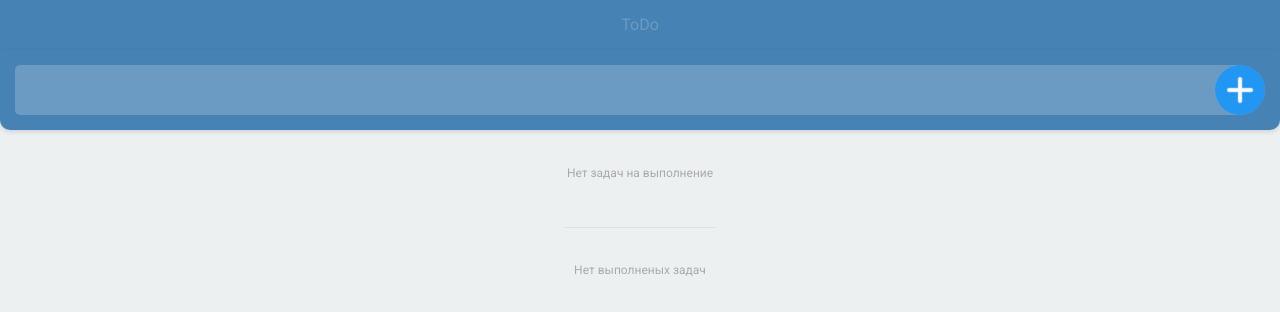
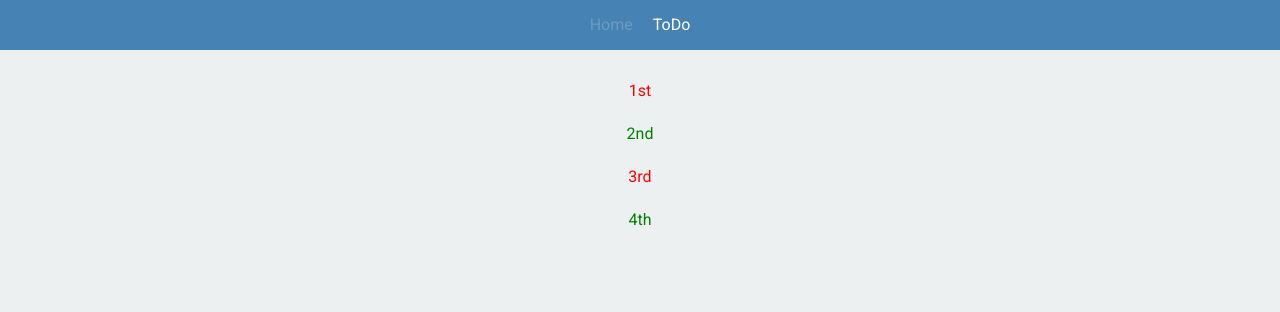
Before and after one commit to abjil/todo, a React (Create React App) app: page /app/ in a window 1280 px wide. Shown: the top 312 px of the page. Built offline with nearby package versions, Linux system fonts and the light colour scheme.

Commit message:
using React Router

```diff
--- a/package.json
+++ b/package.json
@@ -6,6 +6,7 @@
     "cra-template-typescript": "1.2.0",
     "react": "^18.2.0",
     "react-dom": "^18.2.0",
+    "react-router-dom": "^7.1.1",
     "react-scripts": "5.0.1",
     "sonner": "^1.7.2",
     "web-vitals": "^4.2.4"
--- /dev/null
+++ b/src/Pages/404.tsx
@@ -0,0 +1,10 @@
+import { Link } from "react-router-dom"
+
+export const NotFound = () => {
+    return (
+        <div className="container">
+            <h1>Not Found</h1>
+            <Link to="/">To home</Link>
+        </div>
+    )
+}
--- /dev/null
+++ b/src/Pages/HomePage.tsx
@@ -0,0 +1,19 @@
+import { ListItem } from "../components/ListItem/ListItem";
+import { ToDo } from "../models/todo-item";
+
+interface ComponentProps {
+    todos: ToDo[]
+}
+
+export const HomePage = ({ todos }: ComponentProps) => {
+
+    return (
+        <div className="container">
+            {
+                todos.map((todo: ToDo, idx: number) => {
+                    return (<ListItem todo={todo} key={idx} />)
+                })
+            }
+        </div>)
+
+}
--- /dev/null
+++ b/src/Pages/ItemDescription.tsx
@@ -0,0 +1,28 @@
+import { useEffect, useState } from "react"
+import { ToDo } from "../models/todo-item"
+import { useNavigate, useParams } from "react-router-dom"
+
+interface ComponentProps {
+    todos: ToDo[]
+}
+
+export const ItemDescription = ({ todos }: ComponentProps) => {
+    const { id } = useParams();
+    const navigate = useNavigate();
+    const [todo, setTodo] = useState<ToDo>();
+
+    useEffect(() => {
+        const searchTodo = todos.find((todo) => String(todo.id) === id)
+        if (searchTodo) {
+            setTodo(searchTodo)
+        } else {
+            navigate('/404')
+        }
+    }, [todos, id, navigate]);
+
+    return (
+        <div className="container">
+            <h1>{todo?.text}</h1>
+        </div>
+    )
+}
--- a/src/Pages/ToDoListPage.tsx
+++ b/src/Pages/ToDoListPage.tsx
@@ -1,6 +1,5 @@
 import { useState } from "react";
 import { Form } from "../components/Form/Form";
-import { Header } from "../components/Header/Header";
 import { ToDoList } from "../components/ToDoList/ToDoList";
 import { ToDo } from "../models/todo-item";
 import { Toaster, toast } from 'sonner';
@@ -37,7 +36,6 @@
 
     return (
         <>
-            <Header />
             <Toaster position="bottom-right" expand={true} />
             <Form createNewToDo={createNewToDo} />
             <ToDoList todos={todos} updateToDo={updateToDo} deleteToDo={deleteToDo} />
--- a/src/assets/scss/style.scss
+++ b/src/assets/scss/style.scss
@@ -10,3 +10,10 @@
     line-height: 1.429;
     color: black;
 }
+
+.container {
+    display: flex;
+    flex-direction: column;
+    align-items: center;
+    padding: 20px;
+}
--- a/src/components/Header/Header.tsx
+++ b/src/components/Header/Header.tsx
@@ -1,10 +1,16 @@
+import { NavLink } from 'react-router-dom'
 import classes from './Header.module.scss'
 
 export const Header = () => {
+    const getActiveClass = ({ isActive }: { isActive: boolean }): string => {
+        return isActive ? `${classes.active} ${classes.link}` : classes.link
+    }
+
     return (
         <header className={classes.header}>
             <div className={classes.container}>
-                <a href="/" className={`${classes.link} ${classes.active}`}>ToDo</a>
+                <NavLink to="/" className={getActiveClass}>Home</NavLink>
+                <NavLink to="/todo" className={getActiveClass}>ToDo</NavLink>
             </div>
         </header>
     )
--- /dev/null
+++ b/src/components/ListItem/ListItem.module.scss
@@ -0,0 +1,12 @@
+.link {
+    text-decoration: none;
+    padding: 10px;
+}
+
+.done {
+    color: green;
+}
+
+.notDone {
+    color: red;
+}
--- /dev/null
+++ b/src/components/ListItem/ListItem.tsx
@@ -0,0 +1,12 @@
+import { ToDo } from "../../models/todo-item"
+import classes from './ListItem.module.scss'
+
+export const ListItem = ({ todo }: { todo: ToDo }) => {
+    return (
+        <a
+            className={`${classes.link} ${todo.isDone ? classes.done : classes.notDone}`}
+            target="_blank"
+            href={`/app/list/${todo.id}`}
+        >{todo.text}</a>
+    )
+}
--- a/src/index.tsx
+++ b/src/index.tsx
@@ -4,12 +4,68 @@
 import './assets/scss/normalize.scss'
 import './assets/scss/style.scss'
 import { ToDoListPage } from './Pages/ToDoListPage';
+import { createBrowserRouter, RouterProvider } from 'react-router-dom';
+import { HomePage } from './Pages/HomePage';
+import { ToDo } from './models/todo-item';
+import { NotFound } from './Pages/404';
+import { ItemDescription } from './Pages/ItemDescription';
+import { Layout } from './layouts/layout';
+
+
+const todos: ToDo[] = [
+  {
+    id: 0,
+    text: '1st',
+    isDone: false
+  },
+  {
+    id: 1,
+    text: '2nd',
+    isDone: true
+  },
+  {
+    id: 2,
+    text: '3rd',
+    isDone: false
+  },
+  {
+    id: 3,
+    text: '4th',
+    isDone: true
+  }
+]
+
+const router = createBrowserRouter([
+  {
+    path: '/',
+    element: <Layout />,
+    errorElement: <NotFound />,
+    children: [
+      {
+        path: '/',
+        element: <HomePage todos={todos} />,
+      },
+      {
+        path: '/todo',
+        element: <ToDoListPage />,
+      },
+      {
+        path: '/list/:id',
+        element: <ItemDescription todos={todos} />
+      }
+    ]
+  },
+  {
+    path: '*',
+    element: <NotFound />
+  },
+], { basename: '/app/' })
 
 const root = ReactDOM.createRoot(
   document.getElementById('root') as HTMLElement
 );
 root.render(
   <React.StrictMode>
-    <ToDoListPage />
+    <RouterProvider router={router} />
   </React.StrictMode>
 );
--- /dev/null
+++ b/src/layouts/layout.tsx
@@ -0,0 +1,11 @@
+import { Outlet } from "react-router-dom"
+import { Header } from "../components/Header/Header"
+
+export const Layout = () => {
+    return (
+        <>
+            <Header />
+            <Outlet />
+        </>
+    )
+}
```
Also changed, not shown: 1 other file (tests, documents, lock files or other folders).
